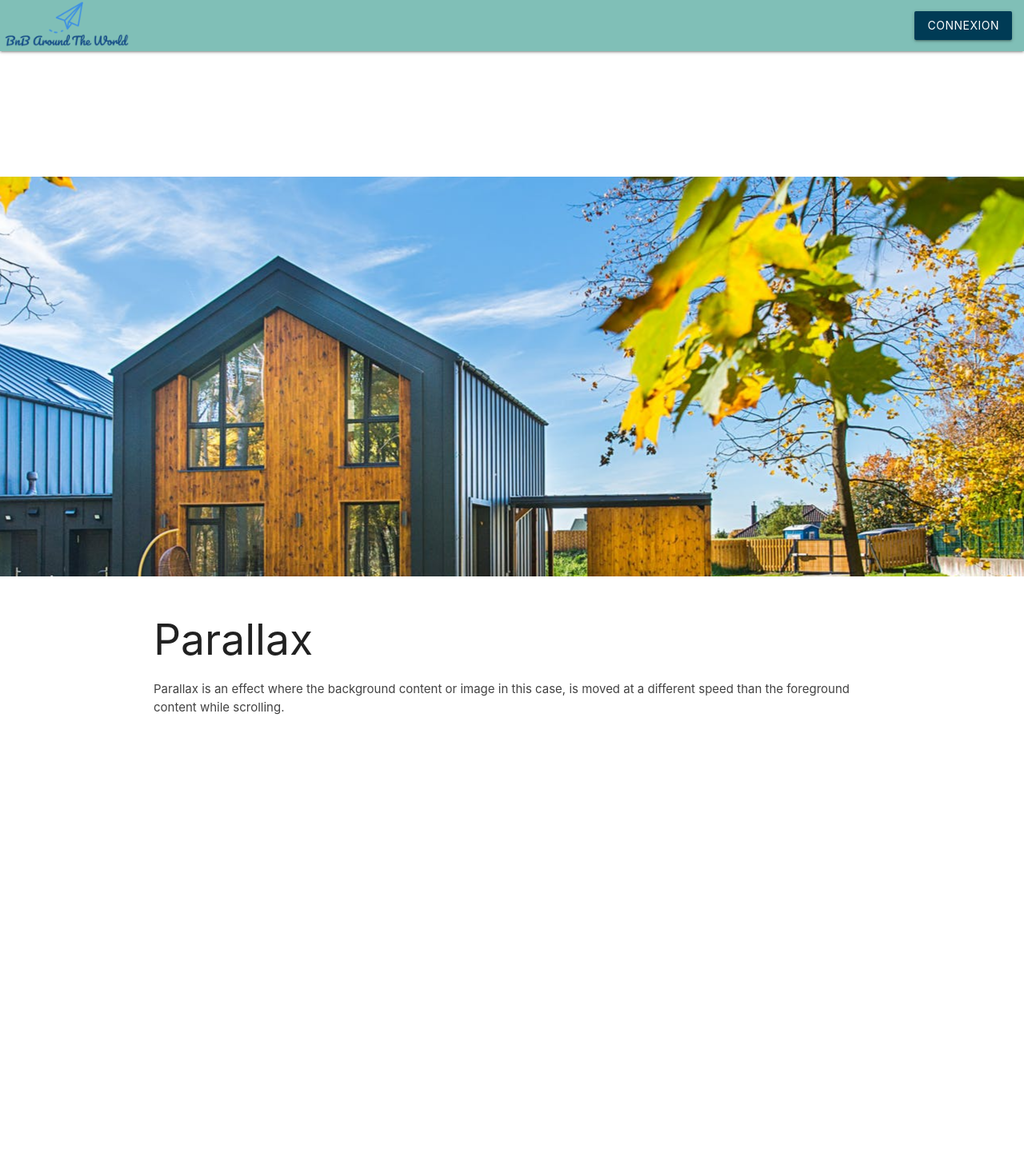
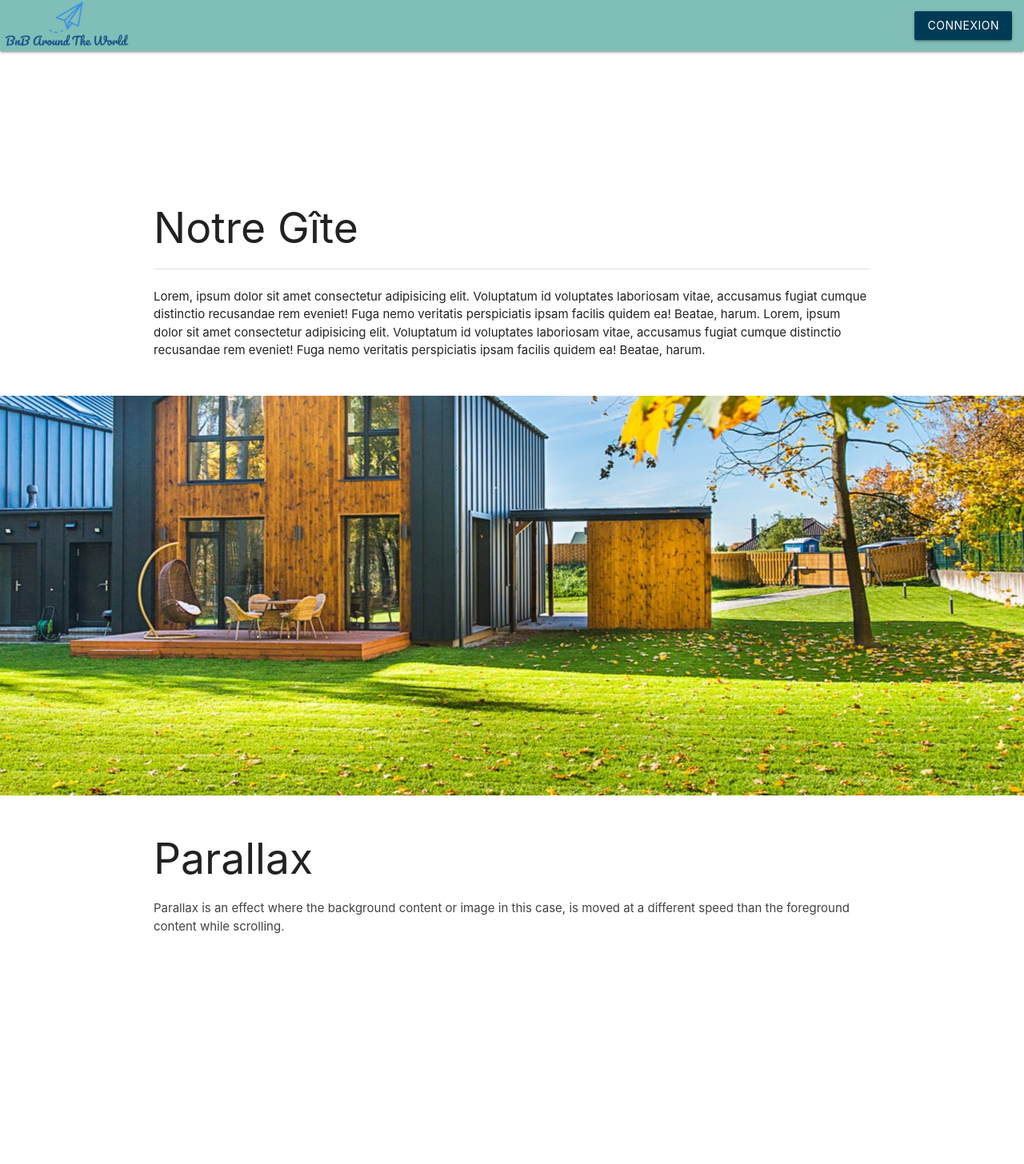
Before and after one commit to tleon/BnbAroundTheWorld, a PHP site: page / in a window 1280 px wide. Shown: the top 1456 px of the page at 80% size. After the commit the page ends 1168 px from the top, so only its background shows below. Run offline with PHP 8.4, Linux system fonts and the light colour scheme; a stand-in replaces the project's code that opens the database connection; some libraries are stand-ins or nearby versions; grey boxes are pictures that could not be loaded.

Commit message:
added filler text in index

```diff
--- a/src/View/Home/index.html.twig
+++ b/src/View/Home/index.html.twig
@@ -6,6 +6,17 @@
         <video autoplay loop class="responsive-video" id="video">
         <source src="/assets/video/Vegas.mp4" type="video/mp4">
         </video>
+
+{% endblock %}
+{% block desc %}
+    <div class="container">
+        <h2>Notre Gîte</h2>
+    <div class="divider"></div>
+    <br>
+    Lorem, ipsum dolor sit amet consectetur adipisicing elit. Voluptatum id voluptates laboriosam vitae, accusamus fugiat cumque distinctio recusandae rem eveniet! Fuga nemo veritatis perspiciatis ipsam facilis quidem ea! Beatae, harum.
+    Lorem, ipsum dolor sit amet consectetur adipisicing elit. Voluptatum id voluptates laboriosam vitae, accusamus fugiat cumque distinctio recusandae rem eveniet! Fuga nemo veritatis perspiciatis ipsam facilis quidem ea! Beatae, harum.
+    <br><br><br>
+    </div>
 
 {% endblock %}
 
--- a/src/View/layout.html.twig
+++ b/src/View/layout.html.twig
@@ -59,6 +59,8 @@
     </header>
     {% block video %}
     {% endblock %}
+
+    {% block desc %}{% endblock %}
 
     {% block parallax %}
     {% endblock %}
@@ -122,7 +124,7 @@
             $("#modalBtn").css('display', 'block') :
             $("#modalBtn").css('display', 'none');
         }
-        $('#main-body').css("min-height", $(window).height() + "px");
+        //$('#main-body').css("min-height", $(window).height() + "px");
         $(document).ready(function () {
             $('.sidenav').sidenav();
             $('.modal').modal({opacity: 0});
```
Also changed, not shown: public/assets/css/style.css.
